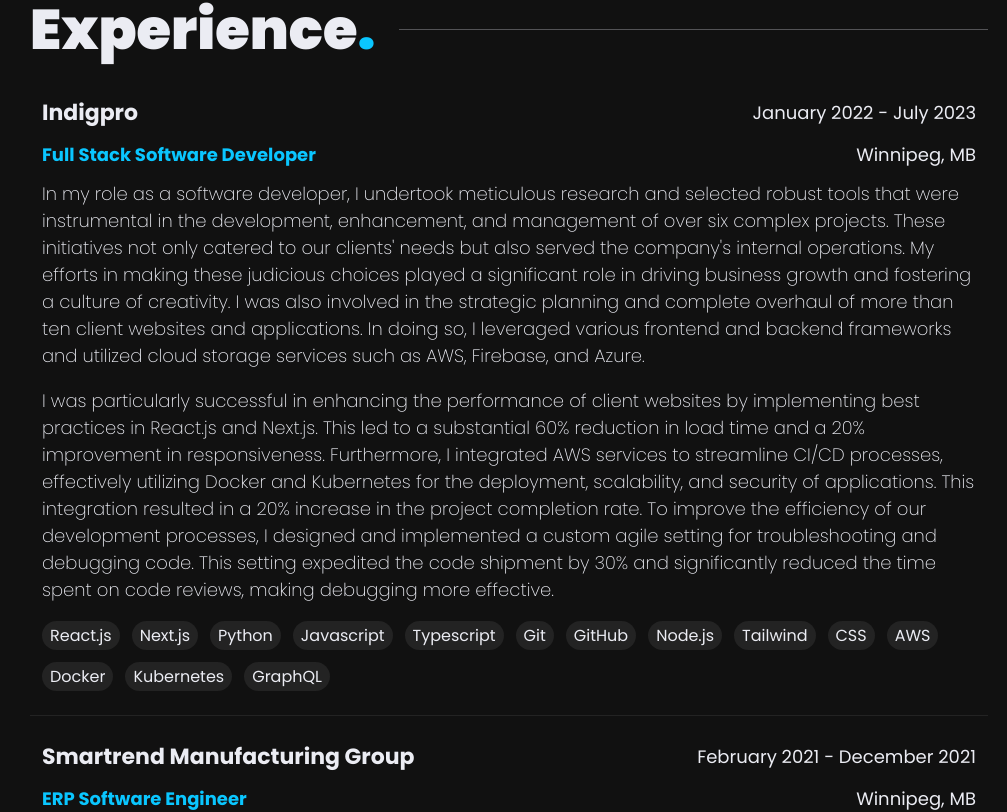
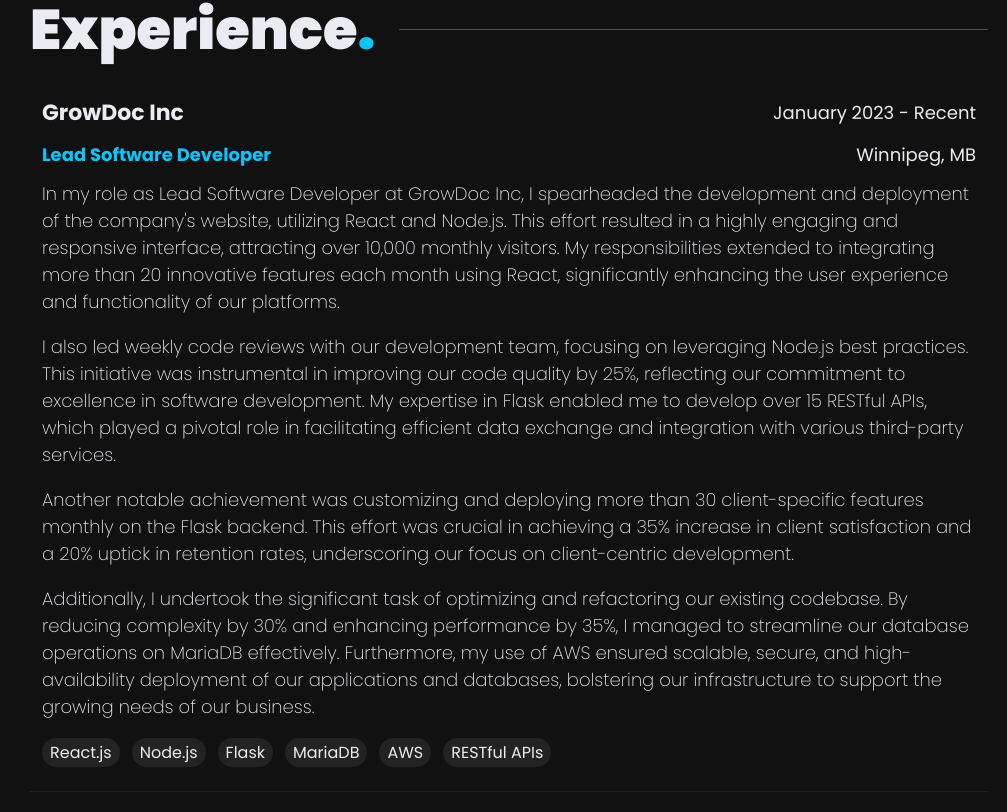
Before and after one commit to MowahidLatif/PortfolioWebsite, a Next.js app: page / in a window 1280 px wide. Shown: the part 1858-2670 px from the top of the page, without its empty margins (161-1168 px from the left). Built offline with nearby package versions, Linux system fonts and the light colour scheme.

Commit message:
Experience Update

```diff
--- a/components/home/experience/Experience.tsx
+++ b/components/home/experience/Experience.tsx
@@ -14,30 +14,35 @@
 
 const experience = [
   {
+    title: "GrowDoc Inc",
+    position: "Lead Software Developer",
+    time: "January 2023 - Recent",
+    location: "Winnipeg, MB",
+    description:[
+      "In my role as Lead Software Developer at GrowDoc Inc, I spearheaded the development and deployment of the company's website, utilizing React and Node.js. This effort resulted in a highly engaging and responsive interface, attracting over 10,000 monthly visitors. My responsibilities extended to integrating more than 20 innovative features each month using React, significantly enhancing the user experience and functionality of our platforms.",
+      "I also led weekly code reviews with our development team, focusing on leveraging Node.js best practices. This initiative was instrumental in improving our code quality by 25%, reflecting our commitment to excellence in software development. My expertise in Flask enabled me to develop over 15 RESTful APIs, which played a pivotal role in facilitating efficient data exchange and integration with various third-party services.",
+      "Another notable achievement was customizing and deploying more than 30 client-specific features monthly on the Flask backend. This effort was crucial in achieving a 35% increase in client satisfaction and a 20% uptick in retention rates, underscoring our focus on client-centric development.",
+      "Additionally, I undertook the significant task of optimizing and refactoring our existing codebase. By reducing complexity by 30% and enhancing performance by 35%, I managed to streamline our database operations on MariaDB effectively. Furthermore, my use of AWS ensured scalable, secure, and high-availability deployment of our applications and databases, bolstering our infrastructure to support the growing needs of our business.",
+  ],
+    tech: [
+      "React.js",
+      "Node.js",
+      "Flask",
+      "MariaDB",
+      "AWS",
+      "RESTful APIs"
+    ]
+  },
+  {
     title: "Indigpro",
     position: "Full Stack Software Developer",
-    time: "January 2022 - July 2023",
+    time: "January 2022 - October 2022",
     location: "Winnipeg, MB",
     description: [
       "In my role as a software developer, I undertook meticulous research and selected robust tools that were instrumental in the development, enhancement, and management of over six complex projects. These initiatives not only catered to our clients' needs but also served the company's internal operations. My efforts in making these judicious choices played a significant role in driving business growth and fostering a culture of creativity. I was also involved in the strategic planning and complete overhaul of more than ten client websites and applications. In doing so, I leveraged various frontend and backend frameworks and utilized cloud storage services such as AWS, Firebase, and Azure.",
       "I was particularly successful in enhancing the performance of client websites by implementing best practices in React.js and Next.js. This led to a substantial 60% reduction in load time and a 20% improvement in responsiveness. Furthermore, I integrated AWS services to streamline CI/CD processes, effectively utilizing Docker and Kubernetes for the deployment, scalability, and security of applications. This integration resulted in a 20% increase in the project completion rate. To improve the efficiency of our development processes, I designed and implemented a custom agile setting for troubleshooting and debugging code. This setting expedited the code shipment by 30% and significantly reduced the time spent on code reviews, making debugging more effective."
     ],
-    tech: [
-      "React.js",
-      "Next.js",
-      "Python",
-      "Javascript",
-      "Typescript",
-      "Git",
-      "GitHub",
-      "Node.js",
-      "Tailwind",
-      "CSS",
-      "AWS",
-      "Docker",
-      "Kubernetes",
-      "GraphQL",
-    ],
+    tech: [ "React.js","Next.js", "Python", "Javascript", "Typescript", "Git","GitHub", "Node.js", "Tailwind", "CSS", "AWS", "Docker", "Kubernetes", "GraphQL", ],
   },
   {
     title: "Smartrend Manufacturing Group",
```
